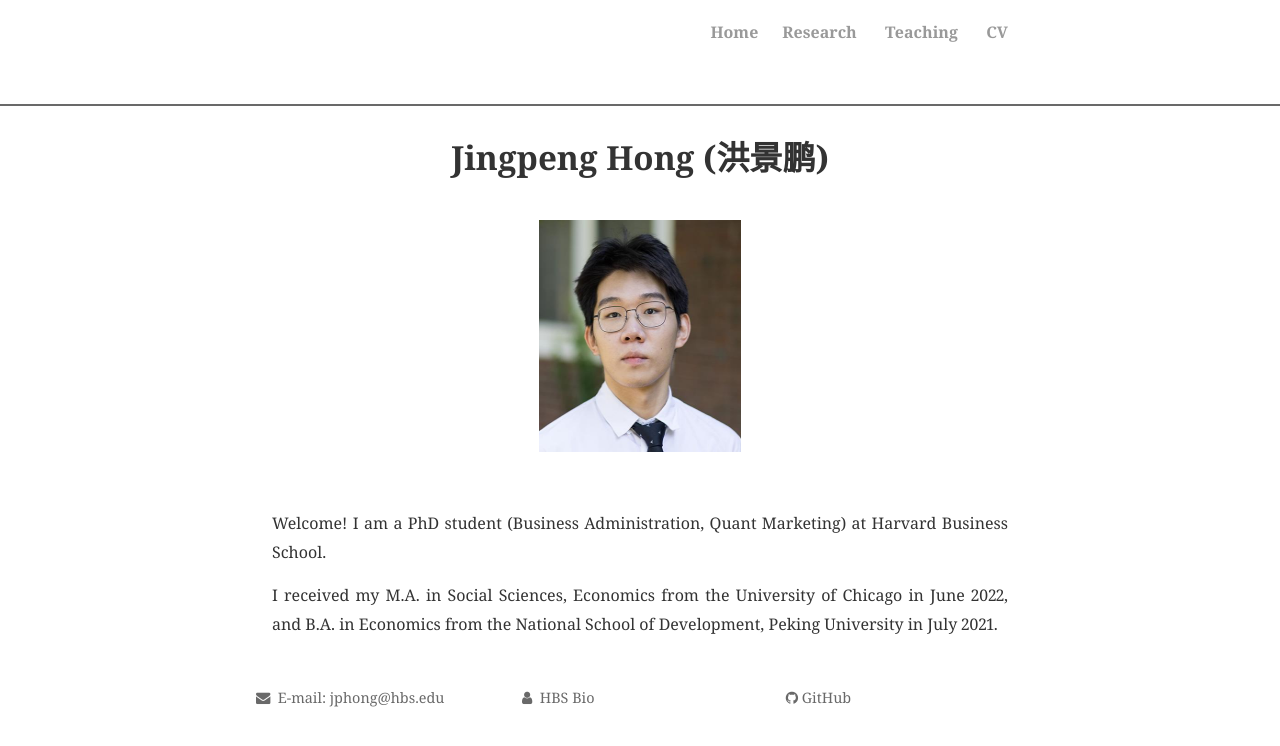
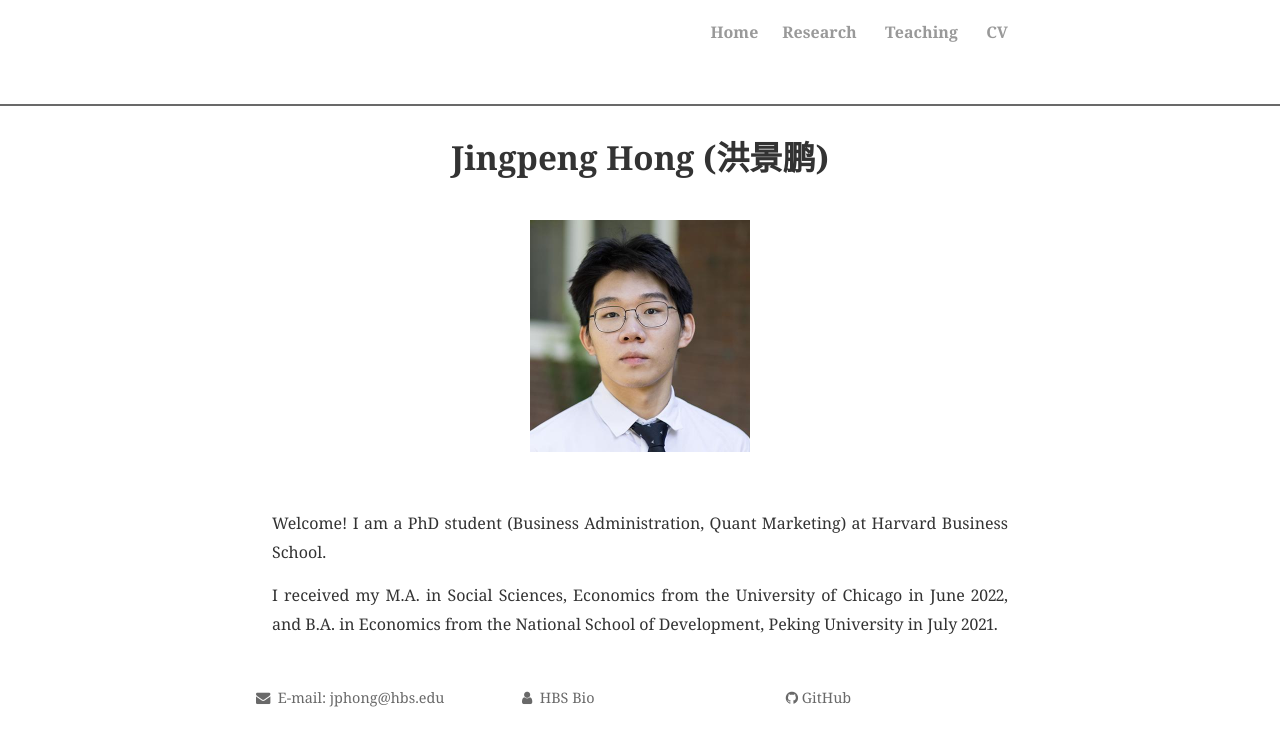
Before and after one commit to JingpengHong/JingpengHong.github.io, a Jekyll site: the page built from index.html, in a window 1280 px wide. Shown: the top 746 px of the page. Built offline with Jekyll 4.4.1, drawn with Linux system fonts in a browser that asks for light colours; nearby versions of some CDN libraries; the list of posts is cut into pages by our own code; comment, search, counter and statistics services are not loaded; a style sheet for code colours, icons or effects is not loaded.

Commit message:
Update index.html

```diff
--- a/index.html
+++ b/index.html
@@ -12,7 +12,7 @@
   gtag('config', 'UA-108085250-1');
 </script>
 
-<img src="profile.jpg" alt="Jingpeng Hong" style="width:202px;height:232px;" title="Jingpeng Hong (洪景鹏)"; algin="middle">
+<img src="profile.jpg" alt="Jingpeng Hong" style="width:220px;height:232px;" title="Jingpeng Hong (洪景鹏)"; algin="middle">
 
 <br><br>
 <p style="text-align:justify;"> Welcome! I am a PhD student (Business Administration, Quant Marketing) at Harvard Business School.
```
